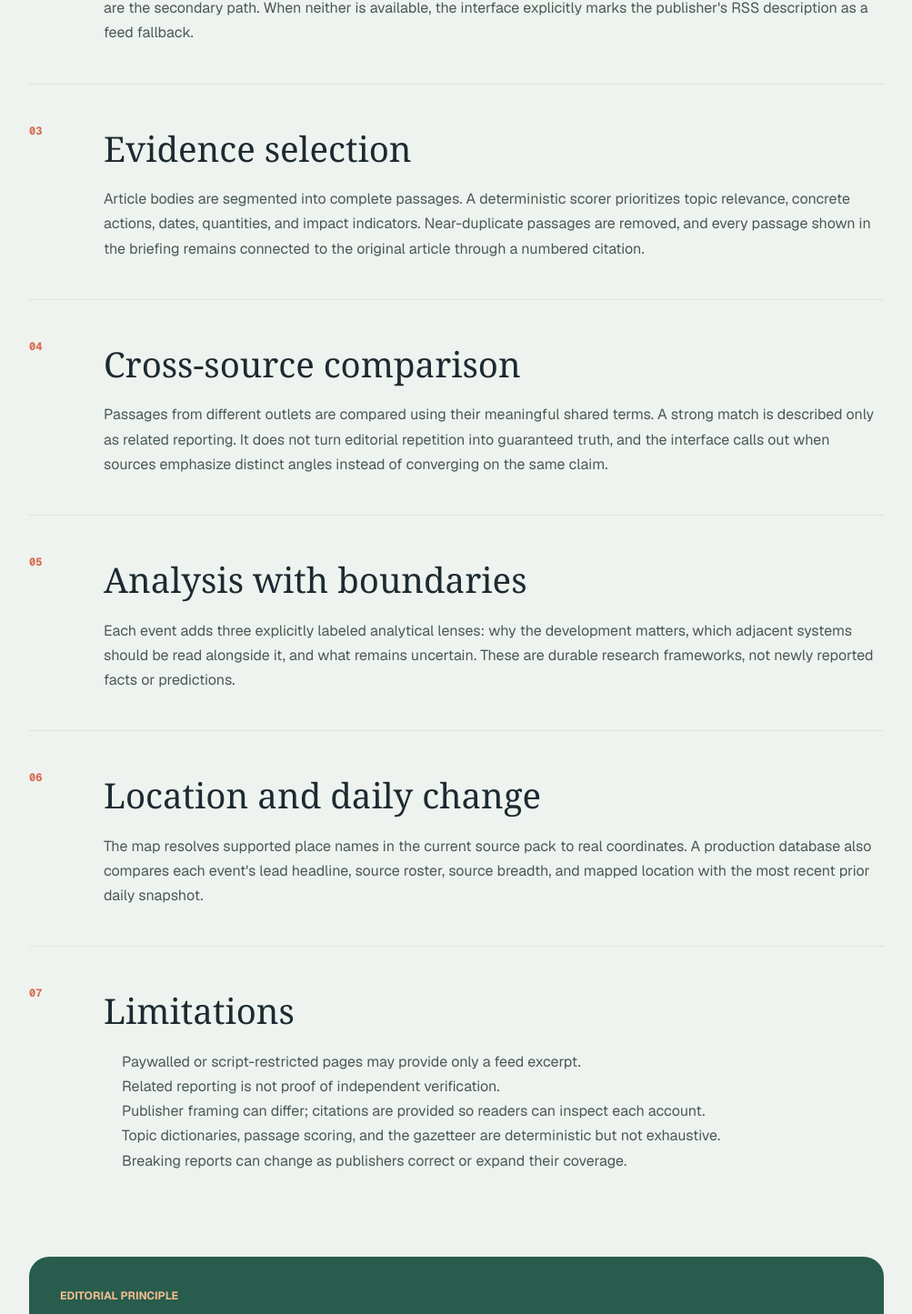
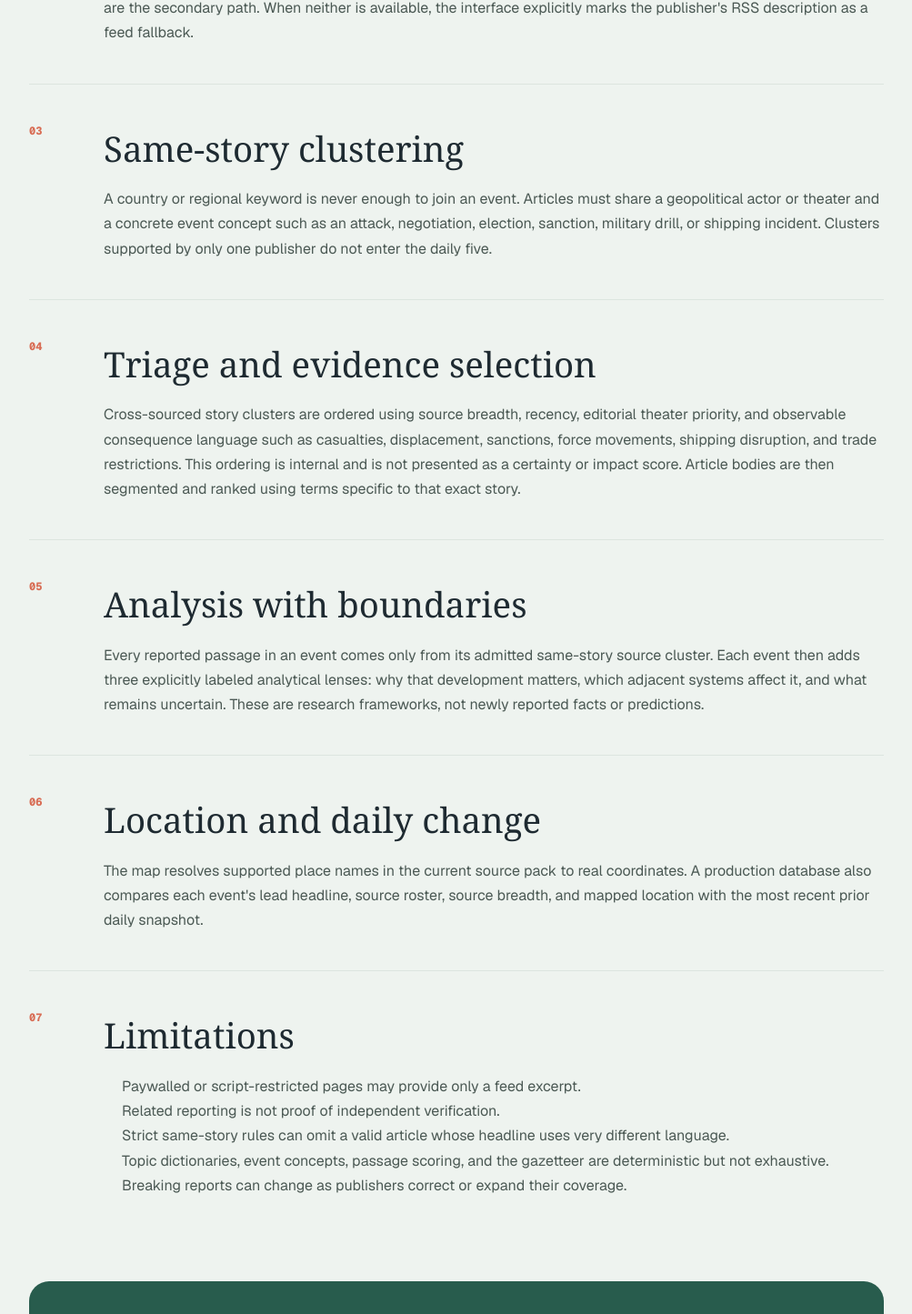
Before and after one commit to FixedChannel567/opsbriefing, a Next.js app: page /methodology in a window 1280 px wide. Shown: the part 1255-2700 px from the top of the page at 91% size, without its empty margins (138-1141 px from the left). Built offline with nearby package versions, Linux system fonts and the light colour scheme.

Commit message:
Explain story-level clustering

```diff
--- a/app/methodology/page.tsx
+++ b/app/methodology/page.tsx
@@ -21,15 +21,15 @@ export default function Methodology() {
 
       <section><span className="method-number">02</span><div><h2>Access boundaries and extraction</h2><p>OpsBriefing reads only pages that publishers make publicly accessible. It does not circumvent paywalls, authentication, or access controls. Structured NewsArticle metadata is preferred; semantic article and main content are the secondary path. When neither is available, the interface explicitly marks the publisher&apos;s RSS description as a feed fallback.</p></div></section>
 
-      <section><span className="method-number">03</span><div><h2>Evidence selection</h2><p>Article bodies are segmented into complete passages. A deterministic scorer prioritizes topic relevance, concrete actions, dates, quantities, and impact indicators. Near-duplicate passages are removed, and every passage shown in the briefing remains connected to the original article through a numbered citation.</p></div></section>
+      <section><span className="method-number">03</span><div><h2>Same-story clustering</h2><p>A country or regional keyword is never enough to join an event. Articles must share a geopolitical actor or theater and a concrete event concept such as an attack, negotiation, election, sanction, military drill, or shipping incident. Clusters supported by only one publisher do not enter the daily five.</p></div></section>
 
-      <section><span className="method-number">04</span><div><h2>Cross-source comparison</h2><p>Passages from different outlets are compared using their meaningful shared terms. A strong match is described only as related reporting. It does not turn editorial repetition into guaranteed truth, and the interface calls out when sources emphasize distinct angles instead of converging on the same claim.</p></div></section>
+      <section><span className="method-number">04</span><div><h2>Triage and evidence selection</h2><p>Cross-sourced story clusters are ordered using source breadth, recency, editorial theater priority, and observable consequence language such as casualties, displacement, sanctions, force movements, shipping disruption, and trade restrictions. This ordering is internal and is not presented as a certainty or impact score. Article bodies are then segmented and ranked using terms specific to that exact story.</p></div></section>
 
-      <section><span className="method-number">05</span><div><h2>Analysis with boundaries</h2><p>Each event adds three explicitly labeled analytical lenses: why the development matters, which adjacent systems should be read alongside it, and what remains uncertain. These are durable research frameworks, not newly reported facts or predictions.</p></div></section>
+      <section><span className="method-number">05</span><div><h2>Analysis with boundaries</h2><p>Every reported passage in an event comes only from its admitted same-story source cluster. Each event then adds three explicitly labeled analytical lenses: why that development matters, which adjacent systems affect it, and what remains uncertain. These are research frameworks, not newly reported facts or predictions.</p></div></section>
 
       <section><span className="method-number">06</span><div><h2>Location and daily change</h2><p>The map resolves supported place names in the current source pack to real coordinates. A production database also compares each event&apos;s lead headline, source roster, source breadth, and mapped location with the most recent prior daily snapshot.</p></div></section>
 
-      <section><span className="method-number">07</span><div><h2>Limitations</h2><ul><li>Paywalled or script-restricted pages may provide only a feed excerpt.</li><li>Related reporting is not proof of independent verification.</li><li>Publisher framing can differ; citations are provided so readers can inspect each account.</li><li>Topic dictionaries, passage scoring, and the gazetteer are deterministic but not exhaustive.</li><li>Breaking reports can change as publishers correct or expand their coverage.</li></ul></div></section>
+      <section><span className="method-number">07</span><div><h2>Limitations</h2><ul><li>Paywalled or script-restricted pages may provide only a feed excerpt.</li><li>Related reporting is not proof of independent verification.</li><li>Strict same-story rules can omit a valid article whose headline uses very different language.</li><li>Topic dictionaries, event concepts, passage scoring, and the gazetteer are deterministic but not exhaustive.</li><li>Breaking reports can change as publishers correct or expand their coverage.</li></ul></div></section>
 
       <footer><strong>Editorial principle</strong><p>Reported facts stay attributable. Analysis stays labeled. Uncertainty stays visible.</p></footer>
     </article>
```
